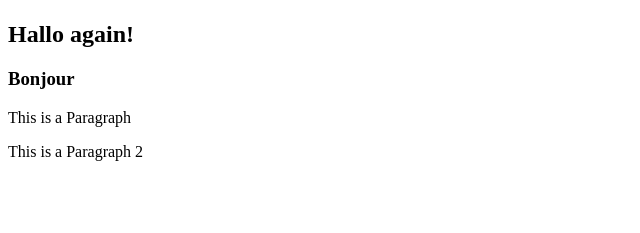
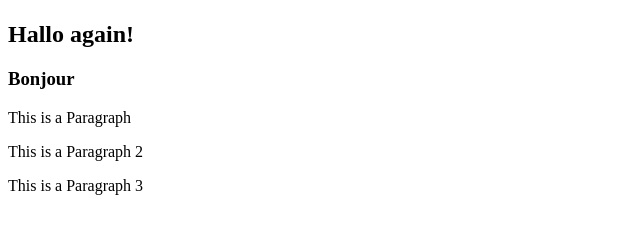
Before and after one commit to GfsTee/my-first-project, a plain HTML site: page index.html in a window 1280 px wide. Shown: the part 59-292 px from the top of the page, without its empty margins (0-640 px from the left). Drawn offline with Linux system fonts and the light colour scheme.

Commit message:
immer commit mit Message schreiben

```diff
--- a/index.html
+++ b/index.html
@@ -11,5 +11,6 @@
     <h3>Bonjour</h3>
     <p>This is a Paragraph</p>
     <p>This is a Paragraph 2</p>
+    <p>This is a Paragraph 3</p>
 </body>
 </html>
```
